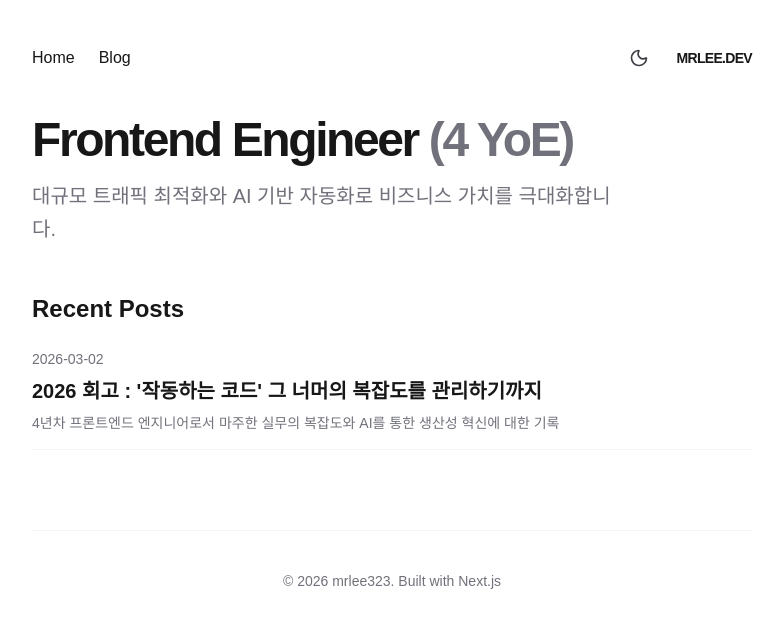
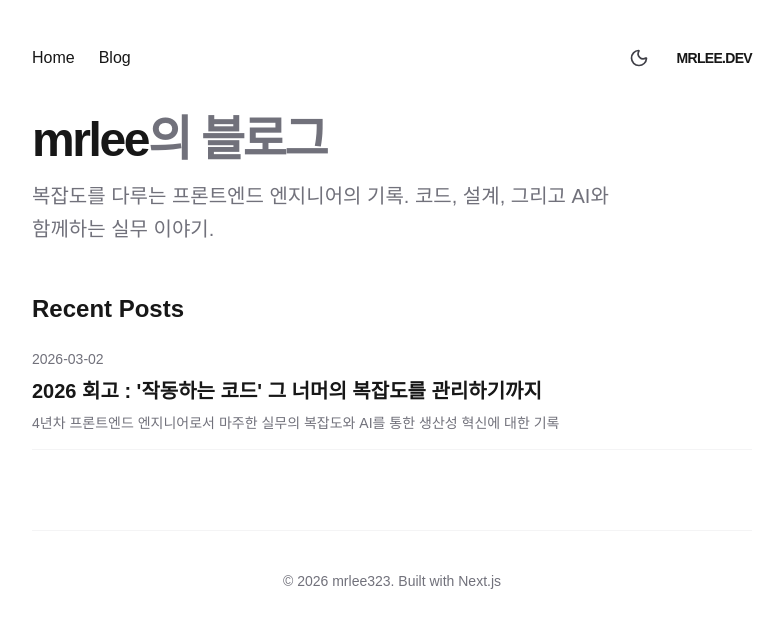
Before and after one commit to mrlee323/tech-blog, a Next.js app: page / in a window 1280 px wide. Shown: the top 628 px of the page, without its empty margins (248-1031 px from the left). Built offline with nearby package versions, Linux system fonts and the light colour scheme.

Commit message:
feat: 홈 페이지 Hero 섹션 블로그 소개 형태로 변경
- 제목을 이력서 형태에서 'mrlee의 블로그'로 수정
- 소개 문구를 블로그 정체성에 맞게 변경

```diff
--- a/src/app/page.tsx
+++ b/src/app/page.tsx
@@ -11,10 +11,10 @@
       {/* Hero Section */}
       <section className="space-y-4">
         <h1 className="text-3xl font-bold tracking-tighter sm:text-5xl">
-          Frontend Engineer <span className="text-zinc-500">(4 YoE)</span>
+          mrlee<span className="text-zinc-500">의 블로그</span>
         </h1>
         <p className="max-w-[600px] text-zinc-500 md:text-xl/relaxed dark:text-zinc-400">
-          대규모 트래픽 최적화와 AI 기반 자동화로 비즈니스 가치를 극대화합니다.
+          복잡도를 다루는 프론트엔드 엔지니어의 기록. 코드, 설계, 그리고 AI와 함께하는 실무 이야기.
         </p>
       </section>
 
```
